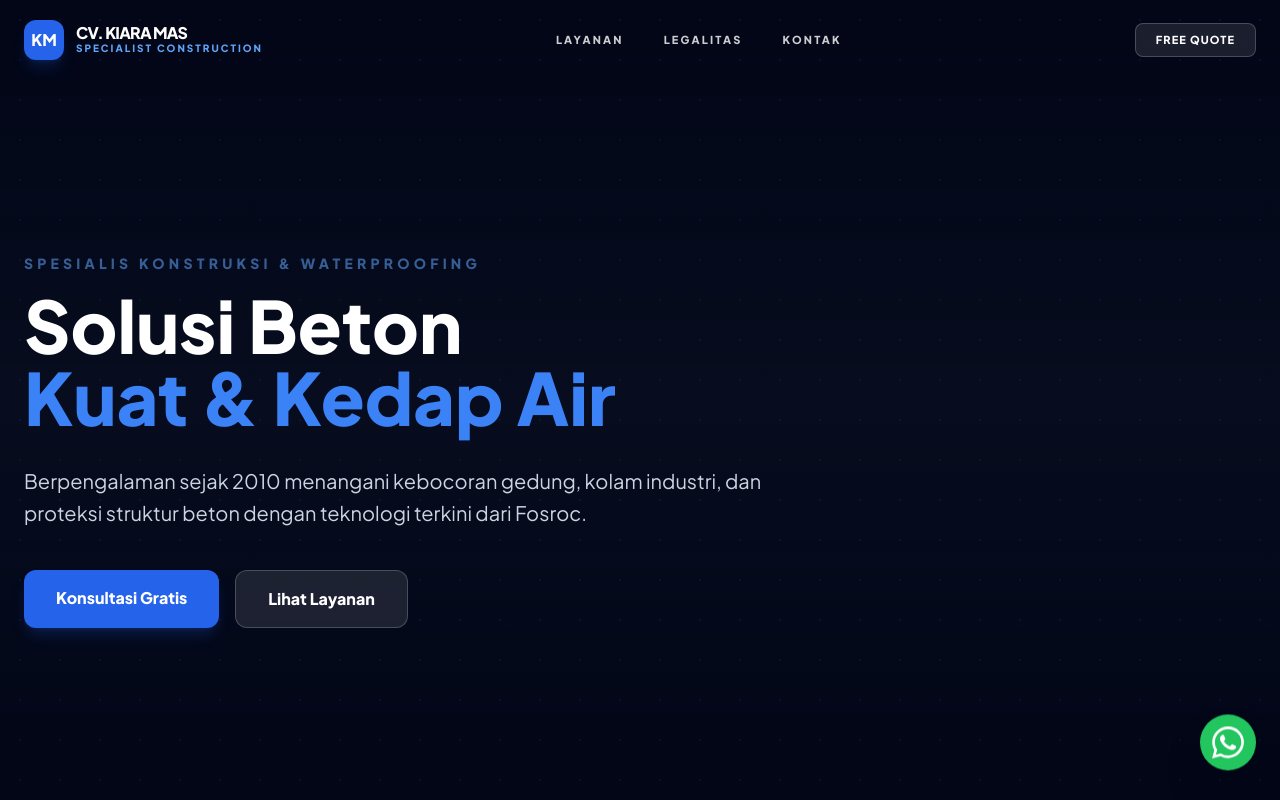
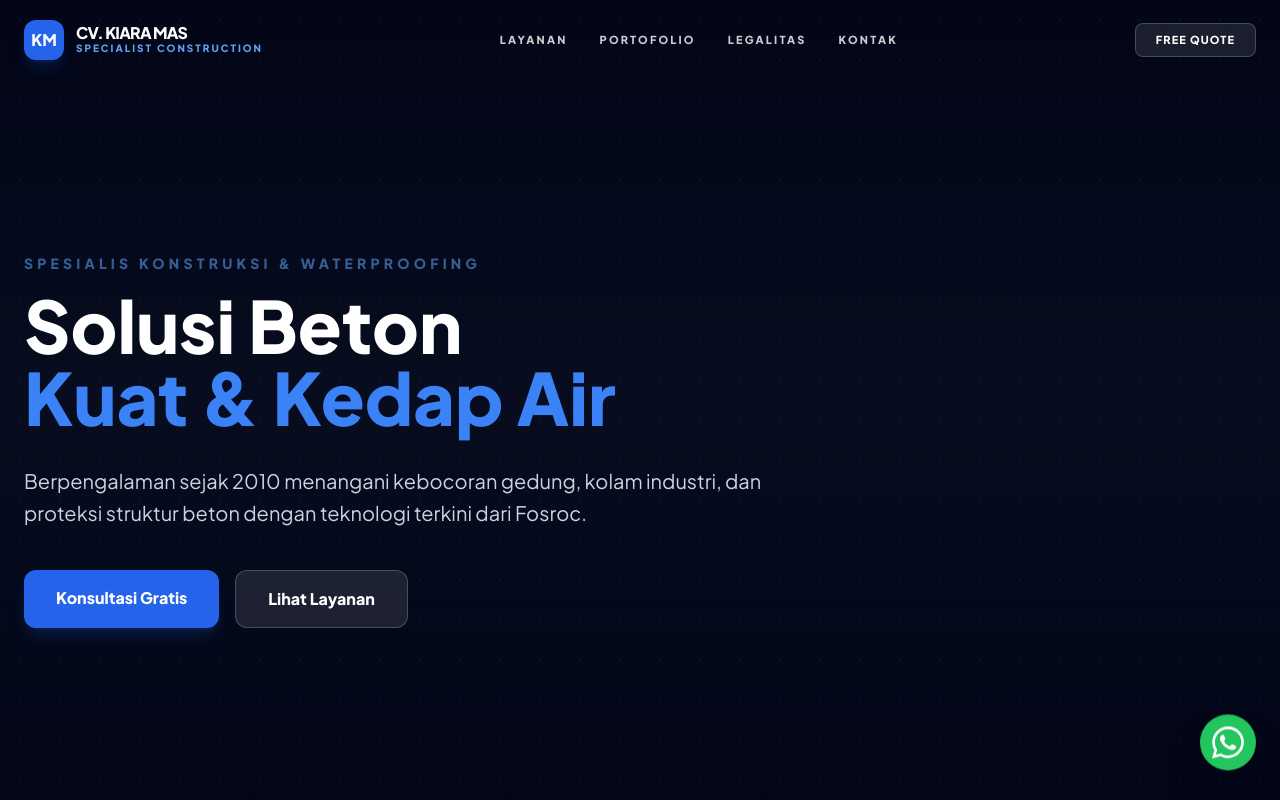
Before and after one commit to wllmstrong/cvkiaramas-v2, a React (Vite) app: page / in a window 1280 px wide. Shown: the top 800 px of the page. Built offline with nearby package versions, Linux system fonts and the light colour scheme.

Commit message:
feat: Refactor navbar styling and add portfolio link
Improves navbar's visual appeal and responsiveness by abstracting link styling and introducing a portfolio section.

```diff
--- a/components/Navbar.tsx
+++ b/components/Navbar.tsx
@@ -1,3 +1,4 @@
+
 import React, { useState, useEffect } from 'react';
 
 const Navbar = () => {
@@ -10,6 +11,10 @@ const Navbar = () => {
     window.addEventListener('scroll', handleScroll);
     return () => window.removeEventListener('scroll', handleScroll);
   }, []);
+
+  const navLinkClass = (baseColor: string) => `hover:text-blue-600 transition-colors ${
+    scrolled ? 'text-slate-600' : baseColor
+  }`;
 
   return (
     <nav className={`fixed w-full z-50 transition-all duration-300 ${
@@ -25,11 +30,14 @@ const Navbar = () => {
             <span className={`text-[10px] font-bold uppercase tracking-[0.2em] ${scrolled ? 'text-blue-600' : 'text-blue-400'}`}>Specialist Construction</span>
           </div>
         </div>
-        <div className="hidden md:flex gap-10 text-[11px] font-black uppercase tracking-[0.2em]">
-          <a href="#services" className={`hover:text-blue-600 transition-colors ${scrolled ? 'text-slate-600' : 'text-white/80 hover:text-white'}`}>Layanan</a>
-          <a href="#legality" className={`hover:text-blue-600 transition-colors ${scrolled ? 'text-slate-600' : 'text-white/80 hover:text-white'}`}>Legalitas</a>
-          <a href="#contact" className={`hover:text-blue-600 transition-colors ${scrolled ? 'text-slate-600' : 'text-white/80 hover:text-white'}`}>Kontak</a>
+
+        <div className="hidden md:flex gap-8 text-[11px] font-black uppercase tracking-[0.2em]">
+          <a href="#services" className={navLinkClass('text-white/80 hover:text-white')}>Layanan</a>
+          <a href="#portfolio" className={navLinkClass('text-white/80 hover:text-white')}>Portofolio</a>
+          <a href="#legality" className={navLinkClass('text-white/80 hover:text-white')}>Legalitas</a>
+          <a href="#contact" className={navLinkClass('text-white/80 hover:text-white')}>Kontak</a>
         </div>
+
         <a href="#contact" className={`hidden md:block px-5 py-2 rounded-lg text-[11px] font-bold uppercase tracking-widest transition-all ${
           scrolled ? 'bg-blue-600 text-white hover:bg-blue-700' : 'bg-white/10 text-white backdrop-blur-md hover:bg-white/20 border border-white/20'
         }`}>
```
Also changed, not shown: p-2.jpg (deleted), p-2.webp (added).
